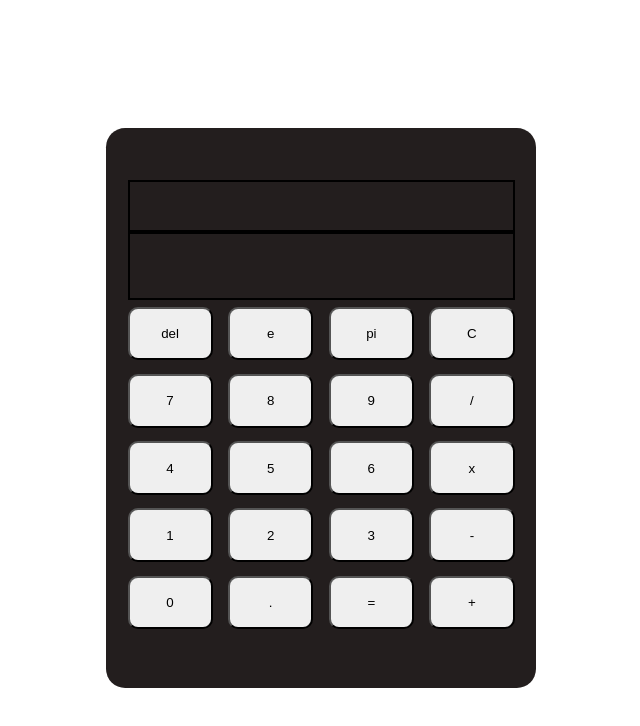
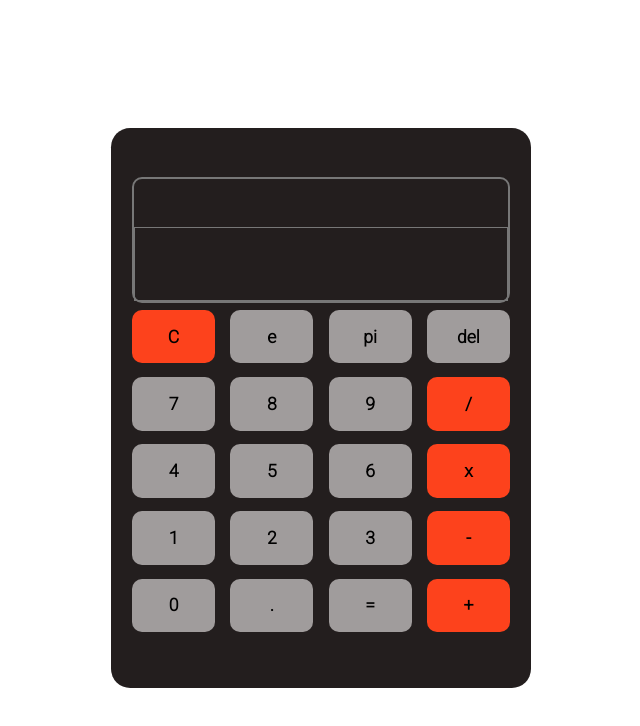
Before and after one commit to vits03/Calculator, a plain HTML site: page index.html in a window 1280 px wide. Shown: the whole page, without its empty margins (319-959 px from the left). Drawn offline with Linux system fonts and the light colour scheme.

Commit message:
styled all buttons and increased the display size

```diff
--- a/index.html
+++ b/index.html
@@ -24,10 +24,10 @@
 
          <div class="button-container">
             <div class="row">
-            <button class="delete-btn btn"  id="backspace">del</button>
-            <button class="e-btn btn" id="e-btn"> e</button>
+            <button class="clear-btn btn accent-clr"  id="clear">C</button>
+            <button class="e-btn btn " id="e-btn"> e</button>
             <button class="pi-btn btn" id="pi-btn"> pi</button>
-            <button class="clear-btn btn"  id="clear">C</button></div>
+             <button class="delete-btn btn"  id="backspace">del</button></div>
             <div class="row">
             <button class="num-btn btn">7</button>
           <button class="num-btn btn">8</button>
--- a/main.css
+++ b/main.css
@@ -1,14 +1,18 @@
+@import url('https://fonts.googleapis.com/css2?family=Albert+Sans:ital,wght@1,300&display=swap');
+@import url('https://fonts.googleapis.com/css2?family=Roboto:wght@300&display=swap');
 body{
     height: 100vh;
+    font-family: 'Roboto', sans-serif;
     display:flex;
     justify-content: center;
     align-items: center;
 }
 
 .calculator-wrapper{
+
     width:95%;
     height: 70%;
-    max-width: 430px;}
+    max-width: 420px;}
 .calculator-container {
    display: flex;
     justify-content: center;
@@ -22,31 +26,45 @@ body{
     display: flex;
     flex-direction: column;
     justify-content: center;
-
     width: 90%;
     height: 100%;
 }
 
-
+button.ops-btn,button.accent-clr{
+     background-color: #FD421C;
+}
 .btn {
     height: 80%;
     border-radius: 10px;
     width: 22%;
-
+    font-family: 'roboto';
+    font-size: 1.1em;
+    font-weight: 900;
+    border: none;
+    background-color: #a09c9c;
 }
 
 #display {
     color: white;
     font-size: 2em;
     height: 3rem;
-    border: 2px solid black;
+
+
+}
+
+.display-wrapper{
+
+    border: 2px solid rgb(119, 119, 119);
+    border-radius: 10px;
 }
 
 #main-display{
+    display: flex;
+    align-items: center;
     font-size: 2em;
     color: wheat;
-    height:4rem ;
-    border: 2px solid black;
+    height:4.5rem ;
+    border: 1px solid rgb(119, 119, 119);
 }
 
 .row {
```
